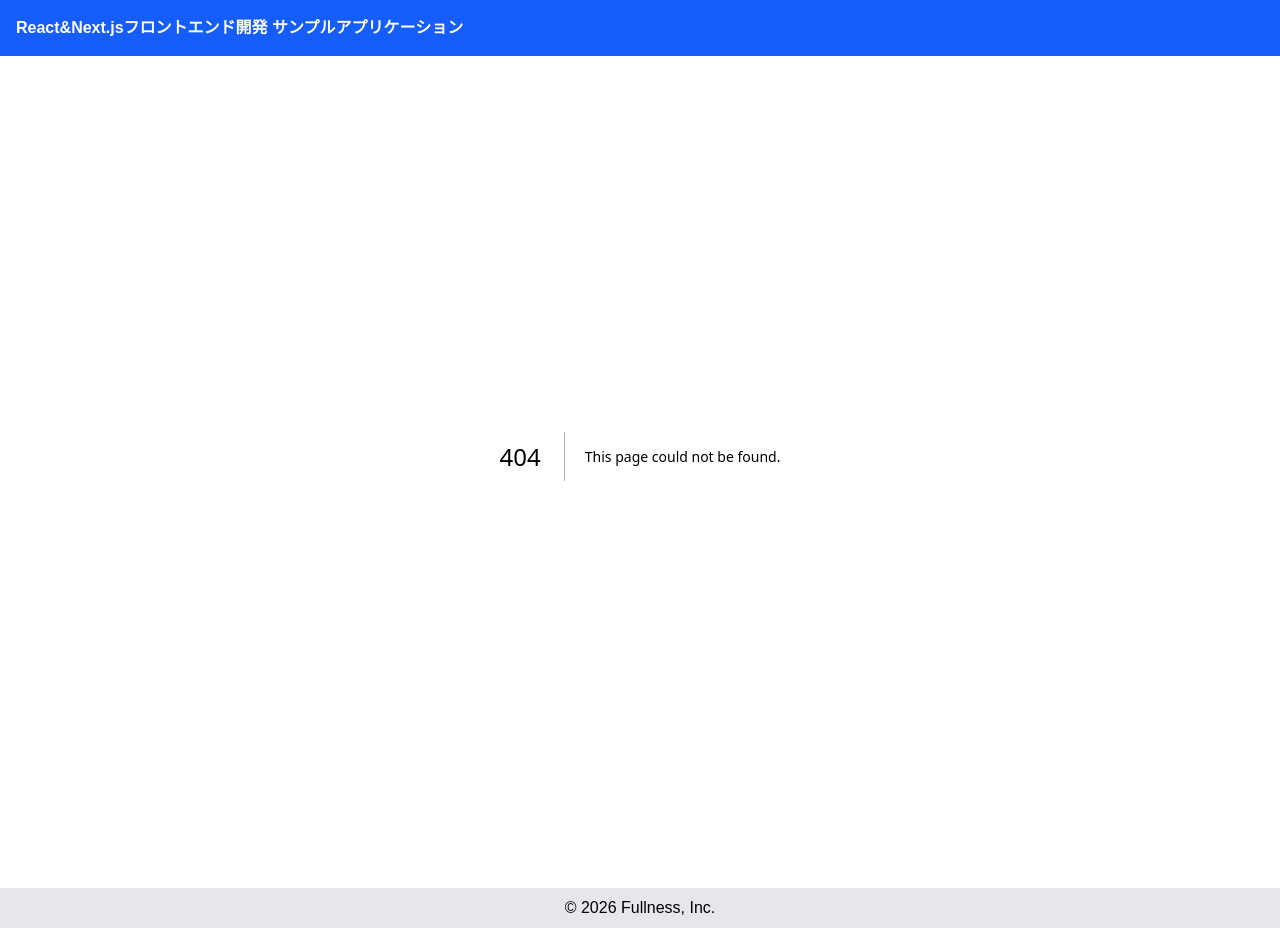
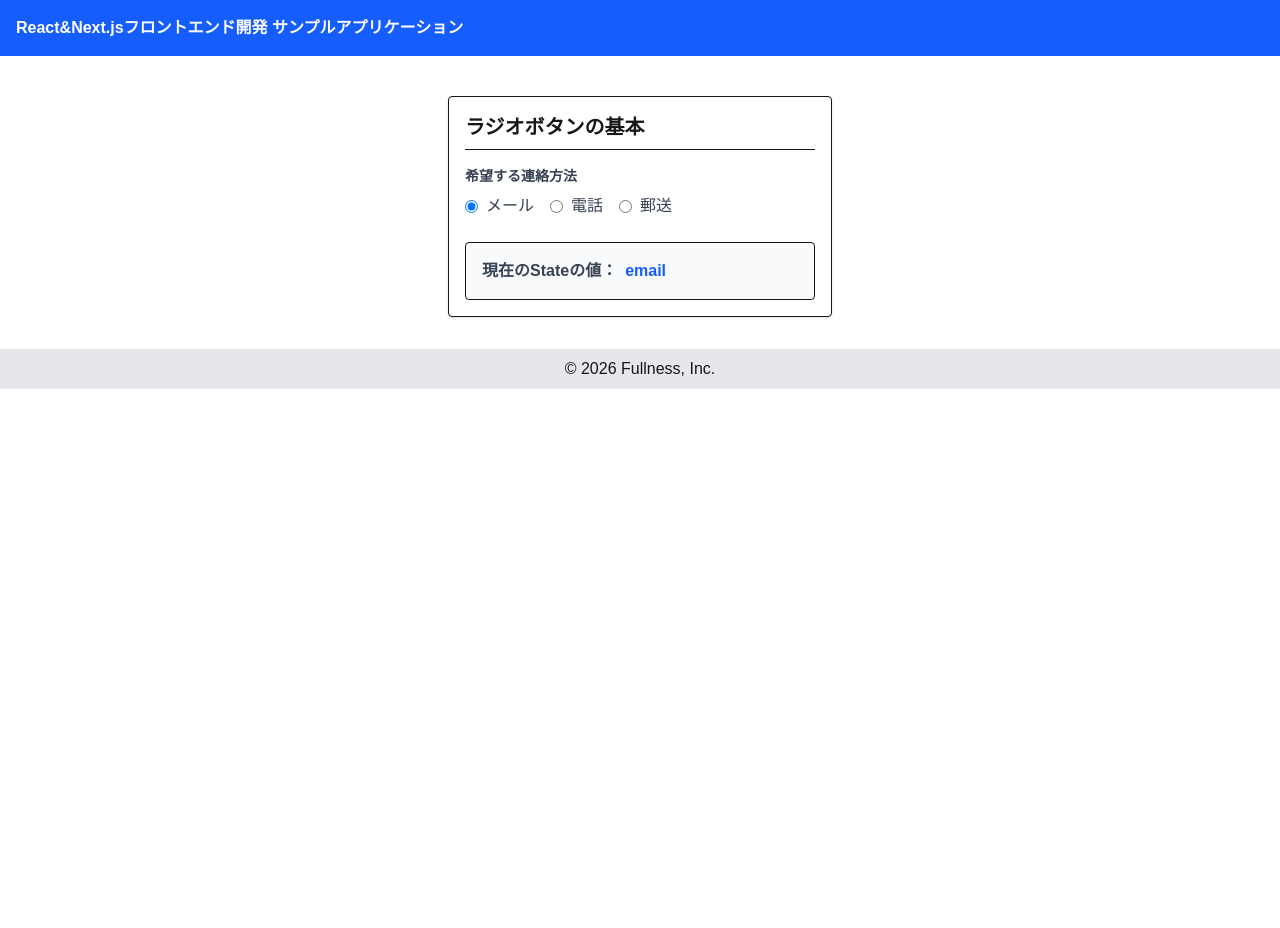
Before and after one commit to fullness-MFurukawa/TS-Frontend-Sample, a Next.js app: page /chapter04/radio in a window 1280 px wide. Before the commit this address had no page. After the commit the page ends 800 px from the top, so only its background shows below. Built offline with nearby package versions, Linux system fonts and the light colour scheme.

Commit message:
ラジオボタン

```diff
--- /dev/null
+++ b/app/chapter04/radio/page.tsx
@@ -0,0 +1,38 @@
+"use client";
+import RadioGroupInput from "@/components/chapter04/radio/RadioGroupInput";
+import { useState } from "react";
+
+
+export default function RadioSamplePage() {
+  // 1. 選択された値を記憶するState（初期値は "email" に設定）
+  const [contactMethod, setContactMethod] = useState("email");
+
+  // 2. ラジオボタンに渡す「選択肢」のデータ
+  const contactOptions = [
+    { value: "email", label: "メール" },
+    { value: "phone", label: "電話" },
+    { value: "post", label: "郵送" },
+  ];
+
+  return (
+    <main className="p-4 max-w-sm mx-auto mt-10 border rounded shadow-sm bg-white">
+      <h1 className="text-xl font-bold mb-4 border-b pb-2">ラジオボタンの基本</h1>
+
+      {/* 自作したラジオボタン部品を配置 */}
+      <RadioGroupInput
+        label="希望する連絡方法"
+        name="contact" // HTMLとしてグループ化するための名前（任意の英数字）
+        options={contactOptions}
+        value={contactMethod}
+        onChange={(newValue) => setContactMethod(newValue)}
+      />
+
+      <div className="mt-6 p-4 bg-gray-50 rounded border">
+        <p className="text-gray-700 font-bold">
+          現在のStateの値：
+          <span className="text-blue-600 ml-2">{contactMethod}</span>
+        </p>
+      </div>
+    </main>
+  );
+}
--- /dev/null
+++ b/components/chapter04/radio/RadioGroupInput.tsx
@@ -0,0 +1,43 @@
+"use client";
+
+// 選択肢1つ分のデータのルール（型）
+type RadioOption = {
+  value: string;
+  label: string;
+};
+
+// コンポーネントが受け取るPropsのルール
+type RadioGroupInputProps = {
+  label: string;
+  name: string;                      // HTMLとしてラジオボタンをグループ化するための名前
+  options: RadioOption[];            // 選択肢の配列データ
+  value: string;                     // 現在選択されている値
+  onChange: (value: string) => void; // 値が変更された時に実行する関数
+};
+
+export default function RadioGroupInput({ label, name, options, value, onChange }: RadioGroupInputProps) {
+  return (
+    <div className="mb-4">
+      <label className="block text-gray-700 text-sm font-bold mb-2">
+        {label}
+      </label>
+      {/* 選択肢を横並び（flex）で配置 */}
+      <div className="flex gap-4">
+        {options.map((opt) => (
+          <label key={opt.value} className="flex items-center cursor-pointer">
+            <input
+              type="radio"
+              name={name}          // 全ての選択肢に同じnameを指定してグループ化
+              value={opt.value}
+              // 現在のState(value)と、このラジオボタンのvalueが同じならON(true)にする
+              checked={value === opt.value}
+              onChange={(e) => onChange(e.target.value)}
+              className="mr-2 cursor-pointer"
+            />
+            <span className="text-gray-700">{opt.label}</span>
+          </label>
+        ))}
+      </div>
+    </div>
+  );
+}
```
